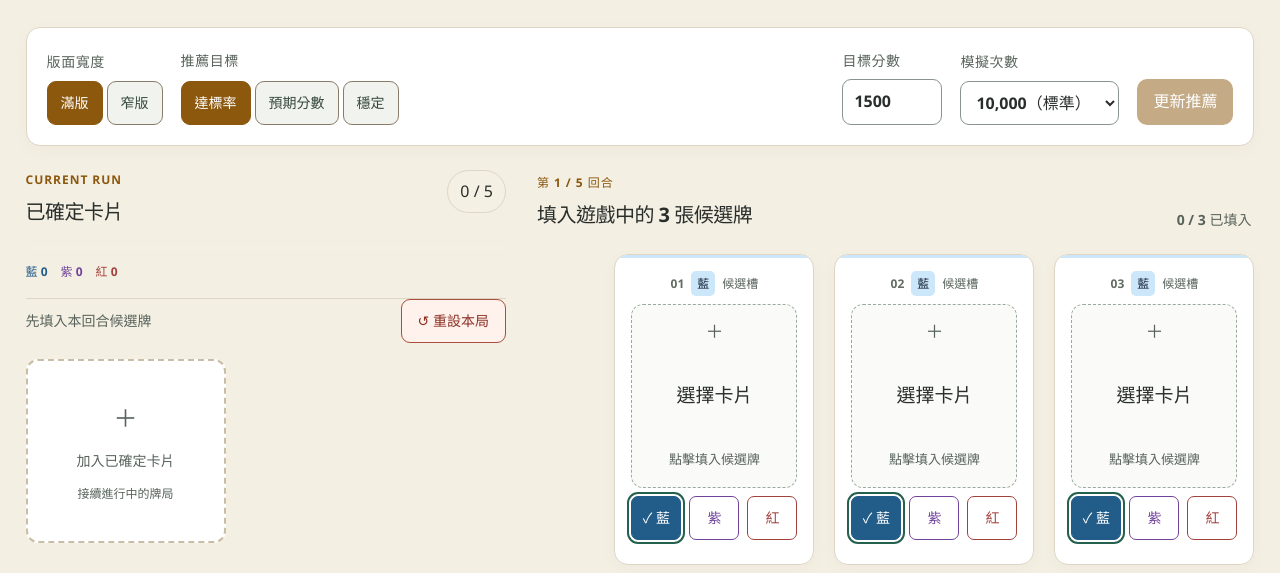
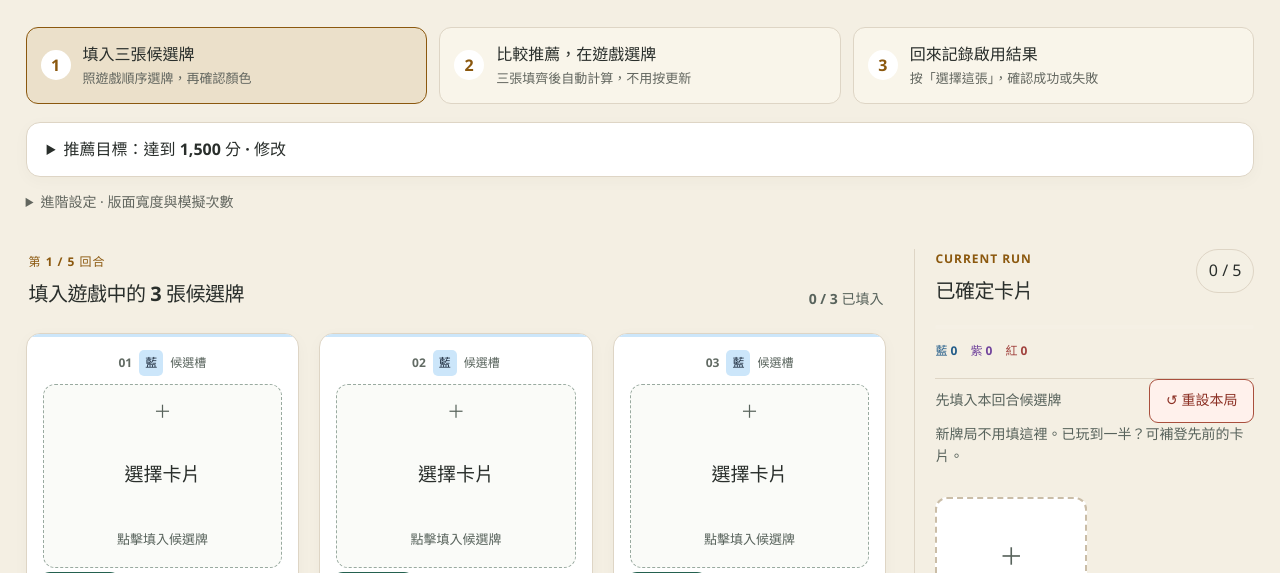
Before and after one commit to psycho909/dv3-yuria-web, a website built with Vite: page B_yuria-web-spec/index.html in a window 1280 px wide. Shown: the part 159-732 px from the top of the page. Built offline with nearby package versions, Linux system fonts and the light colour scheme.

Commit message:
feat(ui): clarify guided card workflow

```diff
--- a/B_yuria-web-spec/src/main.ts
+++ b/B_yuria-web-spec/src/main.ts
@@ -281,10 +281,12 @@ function renderCandidate(slotIndex: number, metric: NonNullable<typeof result>["
     <button class="card-face ${colorClass[metric.candidate.color]}" data-pick="${slotIndex}" aria-label="修改${esc(card.name)}">${cardFace(card.id)}</button>
     <div class="metric-main"><span>${primary.label}</span><strong>${primary.value}</strong></div>
     <div class="metric-row"><span>${objective.kind === "threshold" ? "預期最終分數" : `達到 ${targetThreshold.toLocaleString()} 分`}</span><strong>${objective.kind === "threshold" ? metric.meanScore.toFixed(1) : targetLabel}</strong></div>
+    <details class="metric-details" data-detail-key="metric-${slotIndex}"${detailAttribute(`metric-${slotIndex}`)}><summary>查看分數範圍與風險</summary>
     <div class="metric-row"><span>${objective.kind === "stability" ? "預期最終分數" : "保守分數 P10"}</span><strong>${objective.kind === "stability" ? metric.meanScore.toFixed(1) : metric.p10.toLocaleString()}</strong></div>
     <div class="metric-row"><span>模型分數範圍</span><strong>${metric.minScore.toLocaleString()}～${metric.maxScore.toLocaleString()}</strong></div>
     <div class="percentile"><span>P10 ${metric.p10}</span><span>P50 ${metric.p50}</span><span>P90 ${metric.p90}</span></div>
-    <div class="activation">點選獲得率 <b>${Math.round(card.activationProbability * 100)}%</b></div>
+    <p class="metric-help">P10 是模型中約 10% 結果低於的分數，不是保證最低分。</p></details>
+    <div class="activation">卡片啟用機率 <b>${Math.round(card.activationProbability * 100)}%</b></div>
     <button type="button" class="edit-candidate" data-pick="${slotIndex}">編輯卡片／顏色</button>
     <button class="choose-card" data-choose="${metric.candidate.cardId}" data-choose-color="${metric.candidate.color}">選擇這張</button>
   </article>`;
@@ -313,12 +315,17 @@ function render() {
       <div class="header-meta"><span>目前估算平均</span><strong class="score-total">${scoreSummary.meanScore.toLocaleString(undefined, { maximumFractionDigits: 1 })}</strong><span>分</span></div>
     </header>
     ${restoredSession ? `<div class="restored-note" role="status"><span>已恢復這台裝置上的上一局資料。</span><button type="button" class="text-action" id="dismiss-restored">知道了</button></div>` : ""}
-    <section class="control-bar panel"><div class="control-group layout-mode-group"><label>版面寬度</label><div class="segmented" role="group" aria-label="版面寬度"><button type="button" data-layout-mode="full" aria-pressed="${layoutMode === "full"}" class="${layoutMode === "full" ? "active" : ""}">滿版</button><button type="button" data-layout-mode="narrow" aria-pressed="${layoutMode === "narrow"}" class="${layoutMode === "narrow" ? "active" : ""}">窄版</button></div></div>
-      <div class="control-group"><label>推薦目標</label><div class="segmented"><button data-objective="threshold" class="${objective.kind === "threshold" ? "active" : ""}">達標率</button><button data-objective="expected" class="${objective.kind === "expected" ? "active" : ""}">預期分數</button><button data-objective="stability" class="${objective.kind === "stability" ? "active" : ""}">穩定</button></div></div>
+    <ol class="workflow" aria-label="選牌操作步驟">
+      <li ${!resultReady && state.selected.length < 5 ? 'aria-current="step"' : ""}><b>1</b><span><strong>填入三張候選牌</strong><small>照遊戲順序選牌，再確認顏色</small></span></li>
+      <li ${resultReady ? 'aria-current="step"' : ""}><b>2</b><span><strong>比較推薦，在遊戲選牌</strong><small>三張填齊後自動計算，不用按更新</small></span></li>
+      <li ${state.selected.length === 5 ? 'aria-current="step"' : ""}><b>3</b><span><strong>${state.selected.length === 5 ? "本局完成，儲存紀錄" : "回來記錄啟用結果"}</strong><small>按「選擇這張」，確認成功或失敗</small></span></li>
+    </ol>
+    <details class="goal-settings panel" data-detail-key="goal-settings"${detailAttribute("goal-settings")}><summary>推薦目標：${objective.kind === "threshold" ? `達到 ${targetThreshold.toLocaleString()} 分` : objective.kind === "expected" ? "提高預期分數" : "保守穩定"} · 修改</summary><section class="control-bar" aria-label="推薦設定">
+      <div class="control-group"><label>你希望怎麼選？</label><div class="segmented" role="group" aria-label="推薦目標"><button data-objective="threshold" aria-pressed="${objective.kind === "threshold"}" class="${objective.kind === "threshold" ? "active" : ""}">達標率</button><button data-objective="expected" aria-pressed="${objective.kind === "expected"}" class="${objective.kind === "expected" ? "active" : ""}">預期分數</button><button data-objective="stability" aria-pressed="${objective.kind === "stability"}" class="${objective.kind === "stability" ? "active" : ""}">穩定</button></div><small class="goal-help">${objective.kind === "threshold" ? "提高達到目標分數的機會" : objective.kind === "expected" ? "優先選平均最終分數較高的牌" : "優先選較保守的結果，不代表保證分數"}</small></div>
       <label class="target-field">目標分數 <input id="target" type="number" min="0" step="100" value="${esc(targetInput)}" aria-invalid="${Boolean(targetError)}" aria-describedby="target-error" /><small id="target-error" class="field-error" ${targetError ? "" : "hidden"}>${esc(targetError)}</small></label>
-      <label class="simulation-field">模擬次數 <select id="simulations"><option value="5000" ${simulationCount === 5000 ? "selected" : ""}>5,000（快速）</option><option value="10000" ${simulationCount === 10000 ? "selected" : ""}>10,000（標準）</option><option value="20000" ${simulationCount === 20000 ? "selected" : ""}>20,000（精細）</option></select></label>
       <button class="primary-action" id="calculate" aria-live="polite" ${!candidatesReady() || state.selected.length === 5 || calculationStatus === "calculating" || targetError ? "disabled" : ""}>${calculationStatus === "error" ? "重試計算" : calculationStatus === "calculating" ? "計算中…" : "更新推薦"}</button>
-    </section>
+    </section></details>
+    <details class="advanced-settings" data-detail-key="advanced-settings"${detailAttribute("advanced-settings")}><summary>進階設定 · 版面寬度與模擬次數</summary><div class="advanced-fields"><div class="control-group layout-mode-group"><label>版面寬度</label><div class="segmented" role="group" aria-label="版面寬度"><button type="button" data-layout-mode="full" aria-pressed="${layoutMode === "full"}" class="${layoutMode === "full" ? "active" : ""}">滿版</button><button type="button" data-layout-mode="narrow" aria-pressed="${layoutMode === "narrow"}" class="${layoutMode === "narrow" ? "active" : ""}">窄版</button></div></div><label class="simulation-field">模擬次數 <select id="simulations"><option value="5000" ${simulationCount === 5000 ? "selected" : ""}>5,000（快速）</option><option value="10000" ${simulationCount === 10000 ? "selected" : ""}>10,000（標準）</option><option value="20000" ${simulationCount === 20000 ? "selected" : ""}>20,000（精細）</option></select></label></div></details>
     <div class="layout">
       <section class="workspace"><div class="workspace-heading"><div><p class="eyebrow">第 ${state.turn} / 5 回合</p><h2>${workspaceTitle}</h2></div><span class="calculation-time" aria-live="polite">${statusText}</span></div>
         ${state.selected.length === 5 ? `<section class="panel completion"><h3 id="completion-title" tabindex="-1">五回合已記錄</h3><p>目前模型估算平均 ${scoreSummary.meanScore.toLocaleString(undefined, { maximumFractionDigits: 1 })} 分（P10 ${scoreSummary.p10.toLocaleString()}～P90 ${scoreSummary.p90.toLocaleString()}）；${scoreMethod}，隨機效果與祝福可能使遊戲結果不同。</p><p>可撤回上一回合修正，或重設本局重新開始。</p></section>` : `<div class="candidate-grid">${resultReady ? candidates.map((candidate, slotIndex) => { const metric = ranked.find(item => item.candidate.cardId === candidate?.cardId); if (!metric) return ""; const rank = ranked.findIndex(item => item.candidate.cardId === candidate?.cardId) + 1; return renderCandidate(slotIndex, metric, rank); }).join("") : candidates.map((candidate, index) => renderPendingCandidate(index, candidate)).join("")}</div>`}
@@ -330,7 +337,7 @@ function render() {
           <div class="progress"><span style="width:${state.selected.length * 20}%"></span></div>
           <div class="color-counts"><span class="blue-text">藍 ${activeCounts.blue}</span><span class="purple-text">紫 ${activeCounts.purple}</span><span class="red-text">紅 ${activeCounts.red}</span></div>
           <div class="history-actions">${state.selected.length ? `<button class="secondary-action" id="undo">撤回上一回合</button>` : `<span class="history-hint">先填入本回合候選牌</span>`}<button class="secondary-action" id="reset">↺ 重設本局</button></div>
-          <div class="history-list">${renderHistory()}</div>
+          <p class="history-hint">${state.selected.length ? "這裡是已記錄的結果；填錯可更正或撤回。" : "新牌局不用填這裡。已玩到一半？可補登先前的卡片。"}</p><div class="history-list">${renderHistory()}</div>
         </section>
         <details class="supplement"><summary>查看統計與實測</summary>${renderEvidencePanel()}</details>
         <details class="supplement real-archive" data-detail-key="real-archive"${detailAttribute("real-archive")}><summary>真實牌局紀錄</summary><section class="panel real-archive-panel"><p id="record-save-status" role="status">${esc(archiveSaveState)}</p><div id="real-archive-body">${renderArchiveBody()}</div></section></details>
--- a/B_yuria-web-spec/src/usability.css
+++ b/B_yuria-web-spec/src/usability.css
@@ -46,10 +46,23 @@ label, .segmented button, .secondary-action, .text-action, .choose-card, .edit-c
 .primary-action, .segmented button.active, .recommend-badge { background: var(--yellow); color: #fff; }
 .primary-action:hover:not(:disabled), .candidate-card.is-top .choose-card:hover { background: #194c3d; }
 .secondary-action, .segmented button { background: #f1f3ef; color: #36483d; }
-.control-bar { padding: 20px; }
-.layout { grid-template-columns: minmax(0, 2fr) minmax(0, 3fr); gap: 28px; }
-.workspace { grid-column: 2; grid-row: 1; min-width: 0; }
-.sidebar { grid-column: 1; grid-row: 1; min-width: 0; }
+.control-bar { padding: 16px 20px; margin-bottom: 0; flex-wrap: wrap; }
+.layout { grid-template-columns: minmax(0, 1fr) 340px; gap: 28px; }
+.workspace { grid-column: 1; grid-row: 1; min-width: 0; }
+.sidebar { grid-column: 2; grid-row: 1; min-width: 0; padding-left: 20px; border-left: 1px solid var(--border); }
+.workflow { display: grid; grid-template-columns: repeat(3, 1fr); gap: 12px; list-style: none; padding: 0; margin: 0 0 18px; }
+.workflow li { display: flex; align-items: center; gap: 12px; padding: 14px; border: 1px solid var(--border); border-radius: 12px; background: var(--surface-subtle); }
+.workflow li[aria-current] { background: var(--primary-soft); border-color: var(--primary); }
+.workflow b { display: grid; place-items: center; flex: 0 0 30px; height: 30px; border-radius: 50%; background: var(--surface); color: var(--primary); }
+.workflow strong, .workflow small { display: block; }
+.workflow small, .goal-help, .metric-help { color: var(--text-muted); font-size: 13px; }
+.goal-help { display: block; margin-top: 6px; }
+.advanced-settings { margin: 4px 0 24px; }
+.advanced-settings > summary, .metric-details > summary { cursor: pointer; padding: 10px 0; color: var(--text-muted); font-size: 14px; }
+.advanced-fields { display: flex; flex-wrap: wrap; align-items: end; gap: 20px; padding: 16px; border: 1px solid var(--border); border-radius: 12px; background: var(--surface); }
+.metric-help { margin: 8px 0; }
+.goal-settings { padding: 0; }
+.goal-settings > summary { cursor: pointer; padding: 14px 20px; font-weight: 700; }
 .workspace-heading { margin-bottom: 8px; }
 .candidate-grid { grid-template-columns: repeat(3, minmax(0, 300px)); justify-content: start; gap: 16px; }
 .pending-card { min-height: 0; padding: 12px; background: #fff; border-style: solid; }
@@ -234,8 +247,8 @@ label, .segmented button, .secondary-action, .text-action, .choose-card, .edit-c
 .layout-narrow { width: 100%; max-width: 1180px; margin-inline: auto; }
 
 .candidate-grid {
-  grid-template-columns: repeat(3, minmax(0, 200px));
-  justify-content: end;
+  grid-template-columns: repeat(3, minmax(0, 1fr));
+  justify-content: stretch;
   gap: 20px;
 }
 .candidate-card { padding: 16px; }
@@ -266,3 +279,12 @@ label, .segmented button, .secondary-action, .text-action, .choose-card, .edit-c
     grid-template-columns: repeat(auto-fit, minmax(min(100%, 200px), 200px));
   }
 }
+@media (max-width: 1199px) {
+  .sidebar { padding-left: 0; border-left: 0; border-top: 1px solid var(--border); padding-top: 24px; }
+}
+@media (max-width: 599px) {
+  .workflow { grid-template-columns: 1fr; gap: 6px; }
+  .workflow li { padding: 8px 12px; }
+  .workflow li:not([aria-current]) small { display: none; }
+  .workflow strong { font-size: 14px; }
+}
```
Also changed, not shown: B_yuria-web-spec/artifacts/acceptance/browser-results.json (+8 -4 lines), B_yuria-web-spec/tests/browser-acceptance.cjs (+18 -0 lines), DESIGN.md (+19 -0 lines), B_yuria-web-spec/artifacts/acceptance/completed-1440.png, B_yuria-web-spec/artifacts/acceptance/empty-1024.png, B_yuria-web-spec/artifacts/acceptance/empty-1440.png, B_yuria-web-spec/artifacts/acceptance/empty-375.png, B_yuria-web-spec/artifacts/acceptance/empty-768.png, B_yuria-web-spec/artifacts/acceptance/final-turn-mobile.png, B_yuria-web-spec/artifacts/acceptance/picker-1024.png, B_yuria-web-spec/artifacts/acceptance/picker-1440.png, B_yuria-web-spec/artifacts/acceptance/picker-375.png, B_yuria-web-spec/artifacts/acceptance/picker-768.png, B_yuria-web-spec/artifacts/acceptance/results-1024.png, 3 more files.
